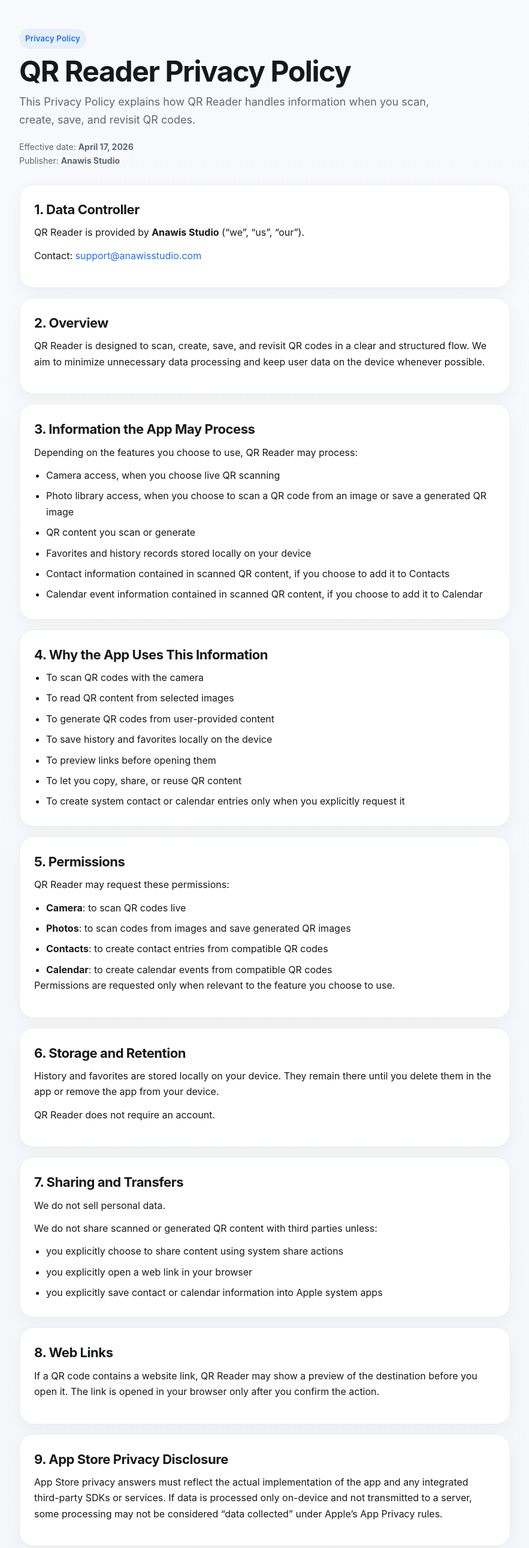
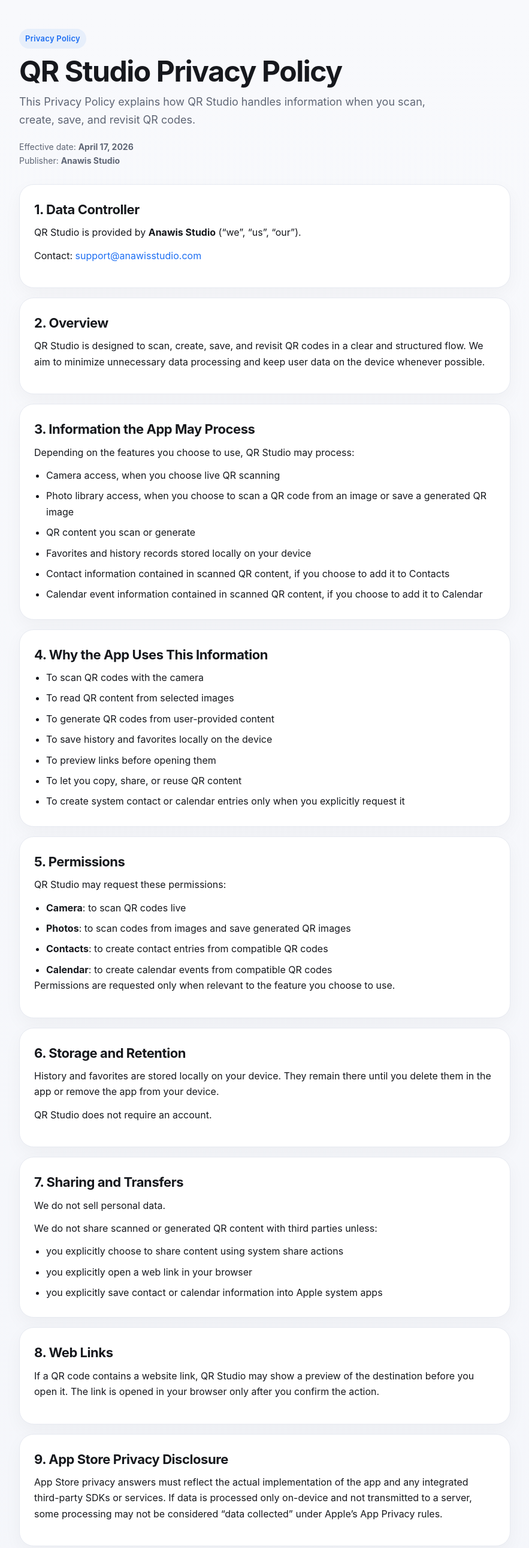
Before and after one commit to sengorsinan/anawisstudio, a plain HTML site: page privacy/index.html in a window 1280 px wide. Shown: the top 2580 px of the page at 60% size, without its empty margins (198-1081 px from the left). Drawn offline with Linux system fonts and the light colour scheme.

Commit message:
Update index.html
Extended upgrade to QR Studio

```diff
--- a/privacy/index.html
+++ b/privacy/index.html
@@ -119,9 +119,9 @@
   <main class="wrap">
     <section class="hero">
       <div class="eyebrow">Privacy Policy</div>
-      <h1>QR Reader Privacy Policy</h1>
+      <h1>QR Studio Privacy Policy</h1>
       <p class="intro">
-        This Privacy Policy explains how QR Reader handles information when you scan, create,
+        This Privacy Policy explains how QR Studio handles information when you scan, create,
         save, and revisit QR codes.
       </p>
       <div class="meta">
@@ -133,7 +133,7 @@
     <section class="card">
       <h2>1. Data Controller</h2>
       <p>
-        QR Reader is provided by <strong>Anawis Studio</strong> (“we”, “us”, “our”).
+        QR Studio is provided by <strong>Anawis Studio</strong> (“we”, “us”, “our”).
       </p>
       <p>
         Contact: <a href="mailto:support@anawisstudio.com">support@anawisstudio.com</a>
@@ -143,14 +143,14 @@
     <section class="card">
       <h2>2. Overview</h2>
       <p>
-        QR Reader is designed to scan, create, save, and revisit QR codes in a clear and structured flow.
+        QR Studio is designed to scan, create, save, and revisit QR codes in a clear and structured flow.
         We aim to minimize unnecessary data processing and keep user data on the device whenever possible.
       </p>
     </section>
 
     <section class="card">
       <h2>3. Information the App May Process</h2>
-      <p>Depending on the features you choose to use, QR Reader may process:</p>
+      <p>Depending on the features you choose to use, QR Studio may process:</p>
       <ul>
         <li>Camera access, when you choose live QR scanning</li>
         <li>Photo library access, when you choose to scan a QR code from an image or save a generated QR image</li>
@@ -176,7 +176,7 @@
 
     <section class="card">
       <h2>5. Permissions</h2>
-      <p>QR Reader may request these permissions:</p>
+      <p>QR Studio may request these permissions:</p>
       <ul>
         <li><strong>Camera</strong>: to scan QR codes live</li>
         <li><strong>Photos</strong>: to scan codes from images and save generated QR images</li>
@@ -195,7 +195,7 @@
         They remain there until you delete them in the app or remove the app from your device.
       </p>
       <p>
-        QR Reader does not require an account.
+        QR Studio does not require an account.
       </p>
     </section>
 
@@ -217,7 +217,7 @@
     <section class="card">
       <h2>8. Web Links</h2>
       <p>
-        If a QR code contains a website link, QR Reader may show a preview of the destination
+        If a QR code contains a website link, QR Studio may show a preview of the destination
         before you open it. The link is opened in your browser only after you confirm the action.
       </p>
     </section>
@@ -248,7 +248,7 @@
     <section class="card">
       <h2>11. Children</h2>
       <p>
-        QR Reader is not specifically directed to children unless otherwise stated on its
+        QR Studio is not specifically directed to children unless otherwise stated on its
         App Store product page.
       </p>
     </section>
@@ -275,7 +275,7 @@
     <section class="card">
       <h2>KVKK Aydınlatma Metni</h2>
       <p>
-        QR Reader, <strong>Anawis Studio</strong> tarafından sunulmaktadır.
+        QR Studio, <strong>Anawis Studio</strong> tarafından sunulmaktadır.
         Uygulama; QR kod tarama, QR kod oluşturma, bağlantı önizleme, geçmiş ve favorileri cihaz
         üzerinde saklama, ayrıca kullanıcı talebi üzerine kişi ve takvim kaydı oluşturma işlevlerini sunar.
       </p>
@@ -290,7 +290,7 @@
         açık talebi doğrultusunda kişi veya takvim kaydı oluşturmak amacıyla işlenebilir.
       </p>
       <p>
-        QR Reader kural olarak kişisel verileri geliştirici sunucularına aktarmadan cihaz üzerinde işler.
+        QR Studio kural olarak kişisel verileri geliştirici sunucularına aktarmadan cihaz üzerinde işler.
         Ancak kullanıcı açıkça paylaşım, tarayıcıda açma, kişiler veya takvim uygulamasına kaydetme
         işlemlerini seçerse ilgili bilgiler Apple sistem uygulamalarına veya kullanıcının seçtiği
         hedefe aktarılabilir.
```
